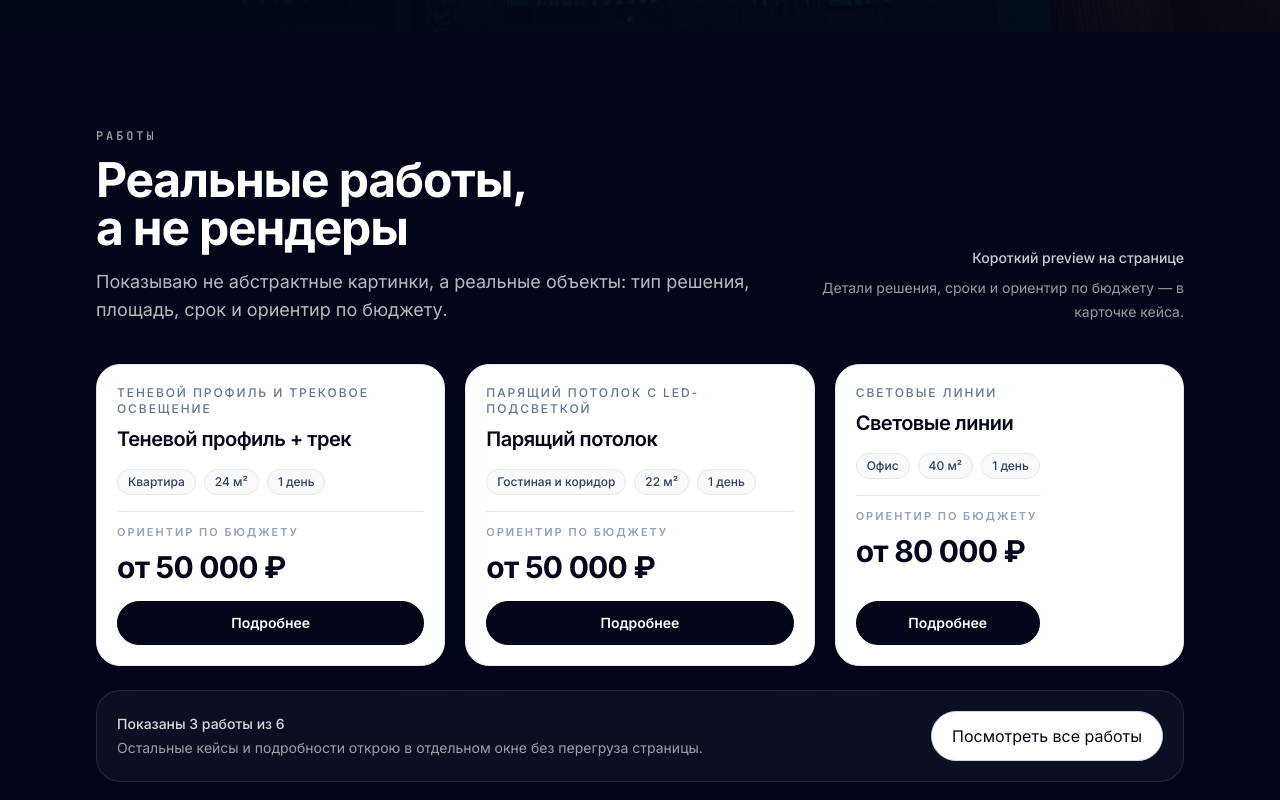
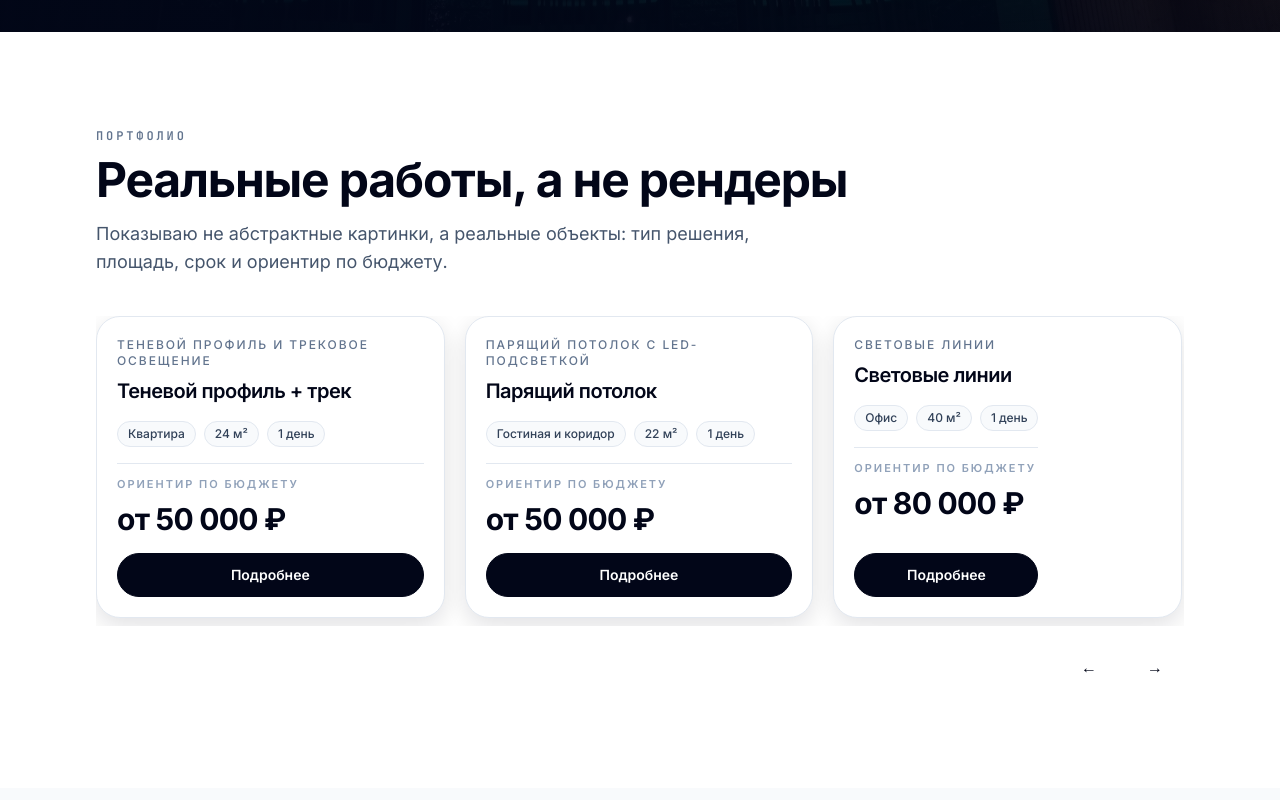
Before and after one commit to svladimirtsk-crypto/nextjs-potolkovo, a Next.js app: page / in a window 1280 px wide. Shown: the part 840-1640 px from the top of the page. Built offline with nearby package versions, Linux system fonts and the light colour scheme.

Commit message:
Update home-proof.tsx

```diff
--- a/components/home/home-proof.tsx
+++ b/components/home/home-proof.tsx
@@ -1,132 +1,62 @@
 "use client";
 
-import { useMemo, useState } from "react";
+import { useState, useCallback } from "react";
 
 import { homepage } from "@/content/homepage";
-import { Button } from "@/components/ui/button";
 import { Container } from "@/components/ui/container";
 import { Heading } from "@/components/ui/heading";
 import { Section } from "@/components/ui/section";
-
 import { ProofCard } from "./proof-card";
+import { ProofTrackClient } from "./proof-track-client";
 import { ProofModalClient } from "./proof-modal-client";
-import { ProofTrackClient } from "./proof-track-client";
-
-const proof = homepage.proof;
+import { ProofSliderDesktop } from "./proof-slider-desktop";
 
 export function HomeProof() {
-  const [selectedIndex, setSelectedIndex] = useState<number | null>(null);
+  const proof = homepage.proof;
+  const [activeSlug, setActiveSlug] = useState<string | null>(null);
 
-  const desktopPreviewItems = useMemo(() => proof.items.slice(0, 3), []);
+  const openBySlug = useCallback((slug: string) => {
+    setActiveSlug(slug);
+  }, []);
 
-  const openByIndex = (index: number) => {
-    setSelectedIndex(index);
-  };
-
-  const openBySlug = (slug: string) => {
-    const index = proof.items.findIndex((item) => item.slug === slug);
-    if (index >= 0) {
-      setSelectedIndex(index);
-    }
-  };
-
-  const closeModal = () => {
-    setSelectedIndex(null);
-  };
-
-  const showPrev = () => {
-    setSelectedIndex((current) => {
-      if (current === null) return current;
-      return current === 0 ? proof.items.length - 1 : current - 1;
-    });
-  };
-
-  const showNext = () => {
-    setSelectedIndex((current) => {
-      if (current === null) return current;
-      return current === proof.items.length - 1 ? 0 : current + 1;
-    });
-  };
+  const closeModal = useCallback(() => {
+    setActiveSlug(null);
+  }, []);
 
   return (
-    <Section id="proof" className="bg-slate-950 text-white">
+    <Section id="proof" className="scroll-mt-24 bg-white py-16 sm:py-20 lg:py-24">
       <Container>
-        <div className="flex flex-col gap-4 lg:flex-row lg:items-end lg:justify-between">
-          <Heading
-            eyebrow="Работы"
-            title={proof.sectionTitle}
-            description={proof.sectionIntro}
-            tone="dark"
-          />
+        <Heading
+          eyebrow="Портфолио"
+          title={proof.sectionTitle}
+          description={proof.sectionIntro}
+        />
 
-          <div className="hidden max-w-sm space-y-2 text-right lg:block">
-            <p className="text-sm font-medium text-white/80">
-              Короткий preview на странице
-            </p>
-            <p className="text-sm leading-6 text-white/60">
-              Детали решения, сроки и ориентир по бюджету — в карточке кейса.
-            </p>
-          </div>
+        {/* Mobile: horizontal scroll track */}
+        <div className="mt-10 lg:hidden">
+          <ProofTrackClient items={proof.items} onOpen={openBySlug} />
         </div>
 
-        {/* Mobile: swipe */}
-        <div className="mt-10 lg:hidden">
-          <div className="-mx-4 sm:-mx-6">
-            <div className="px-4 sm:px-6">
-              <ProofTrackClient>
-                {proof.items.map((item, index) => (
-                  <ProofCard
-                    key={item.slug}
-                    item={item}
-                    mode="mobile"
-                    onOpen={() => openByIndex(index)}
-                  />
-                ))}
-              </ProofTrackClient>
-            </div>
-          </div>
-
-          <p className="mt-4 text-sm text-white/60">
-            Свайпайте, чтобы посмотреть больше работ. Нажмите на карточку для деталей.
-          </p>
-        </div>
-
-        {/* Desktop: compact grid */}
+        {/* Desktop: slider with arrows */}
         <div className="mt-10 hidden lg:block">
-          <div className="grid gap-5 xl:grid-cols-3">
-            {desktopPreviewItems.map((item) => (
+          <ProofSliderDesktop
+            items={proof.items}
+            onOpen={openBySlug}
+            renderCard={(item, onOpen) => (
               <ProofCard
-                key={item.slug}
                 item={item}
                 mode="desktop"
-                onOpen={() => openBySlug(item.slug)}
+                onOpen={() => onOpen(item.slug)}
               />
-            ))}
-          </div>
-
-          <div className="mt-6 flex items-center justify-between rounded-[1.5rem] border border-white/10 bg-white/[0.04] p-5">
-            <div>
-              <p className="text-sm font-medium text-white/84">
-                Показаны 3 работы из {proof.items.length}
-              </p>
-              <p className="mt-1 text-sm text-white/60">
-                Остальные кейсы и подробности открою в отдельном окне без перегруза страницы.
-              </p>
-            </div>
-
-            <Button variant="secondary" onClick={() => openByIndex(0)}>
-              Посмотреть все работы
-            </Button>
-          </div>
+            )}
+          />
         </div>
       </Container>
 
       <ProofModalClient
         items={proof.items}
-        selectedIndex={selectedIndex}
+        activeSlug={activeSlug}
         onClose={closeModal}
-        onPrev={showPrev}
-        onNext={showNext}
       />
     </Section>
   );
```
